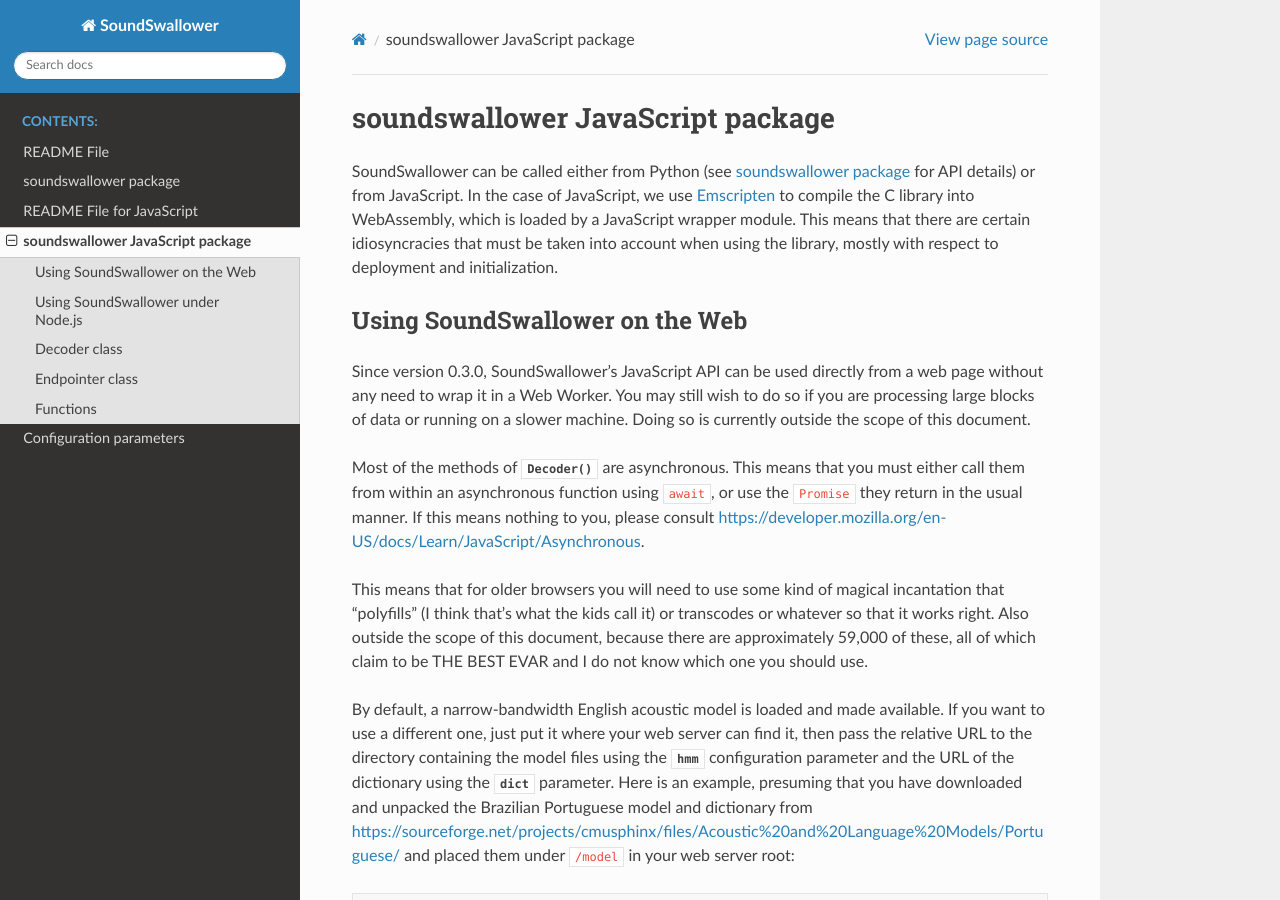
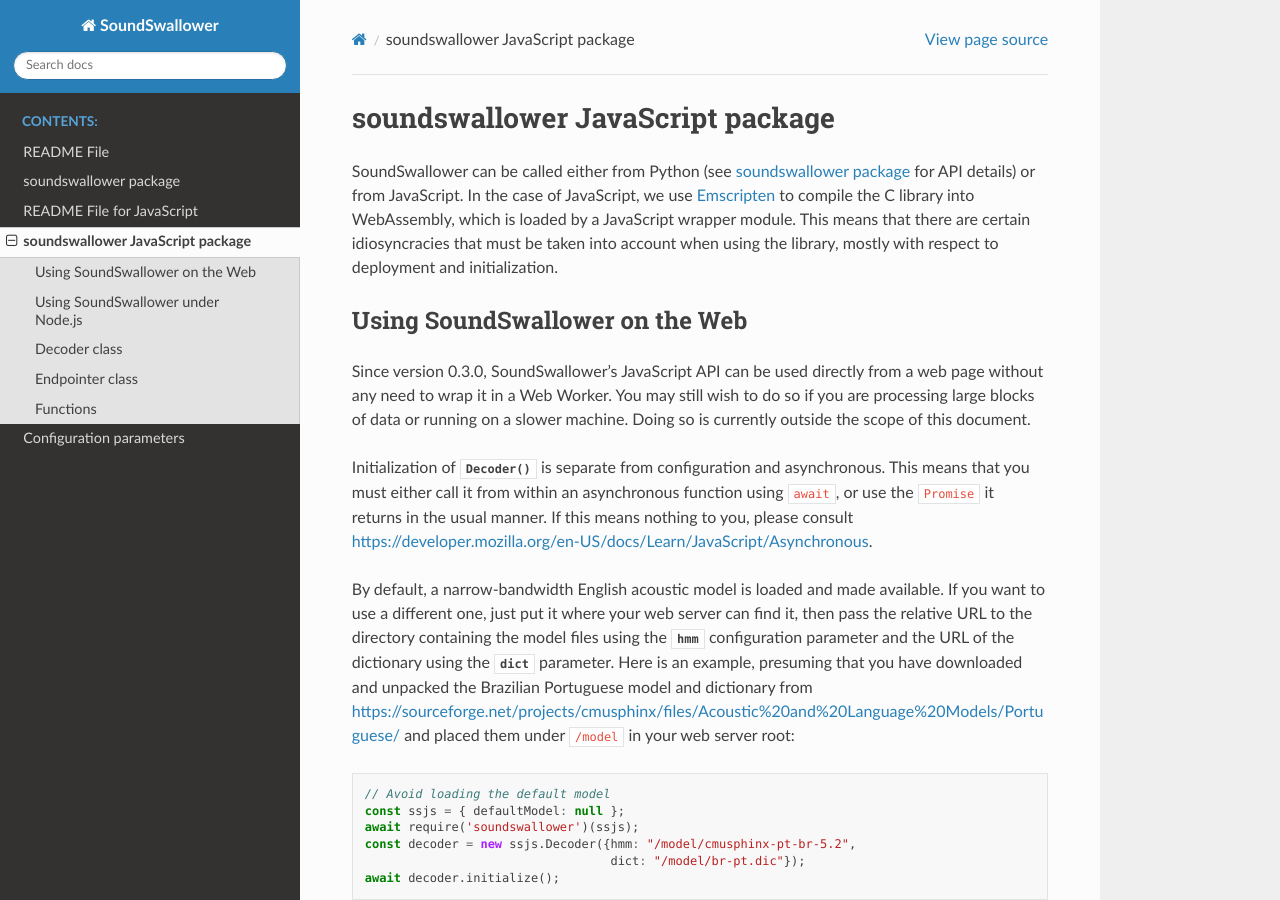
Before and after one commit to ReadAlongs/SoundSwallower, a Sphinx documentation site: the page built from docs/source/soundswallower.js.rst, in a window 1280 px wide and 900 px high. Built offline with Sphinx 7.4.7 and the Read the Docs theme 2.0.0, drawn with Linux system fonts in a browser that asks for light colours.

```diff
--- a/docs/source/soundswallower.js.rst
+++ b/docs/source/soundswallower.js.rst
@@ -18,18 +18,12 @@ You may still wish to do so if you are processing large blocks of data
 or running on a slower machine.  Doing so is currently outside the
 scope of this document.
 
-Most of the methods of :js:class:`Decoder` are asynchronous.  This
-means that you must either call them from within an asynchronous
-function using ``await``, or use the ``Promise`` they return in the
-usual manner.  If this means nothing to you, please consult
+Initialization of :js:class:`Decoder` is separate from configuration
+and asynchronous.  This means that you must either call it from within
+an asynchronous function using ``await``, or use the ``Promise`` it
+returns in the usual manner.  If this means nothing to you, please
+consult
 https://developer.mozilla.org/en-US/docs/Learn/JavaScript/Asynchronous.
-
-This means that for older browsers you will need to use some kind of
-magical incantation that "polyfills" (I think that's what the kids
-call it) or transcodes or whatever so that it works right.  Also
-outside the scope of this document, because there are approximately
-59,000 of these, all of which claim to be THE BEST EVAR and I do not
-know which one you should use.
 
 By default, a narrow-bandwidth English acoustic model is loaded and
 made available.  If you want to use a different one, just put it where
```
Also changed, not shown: other parts of docs/source/soundswallower.js.rst (+3 -3 lines).
